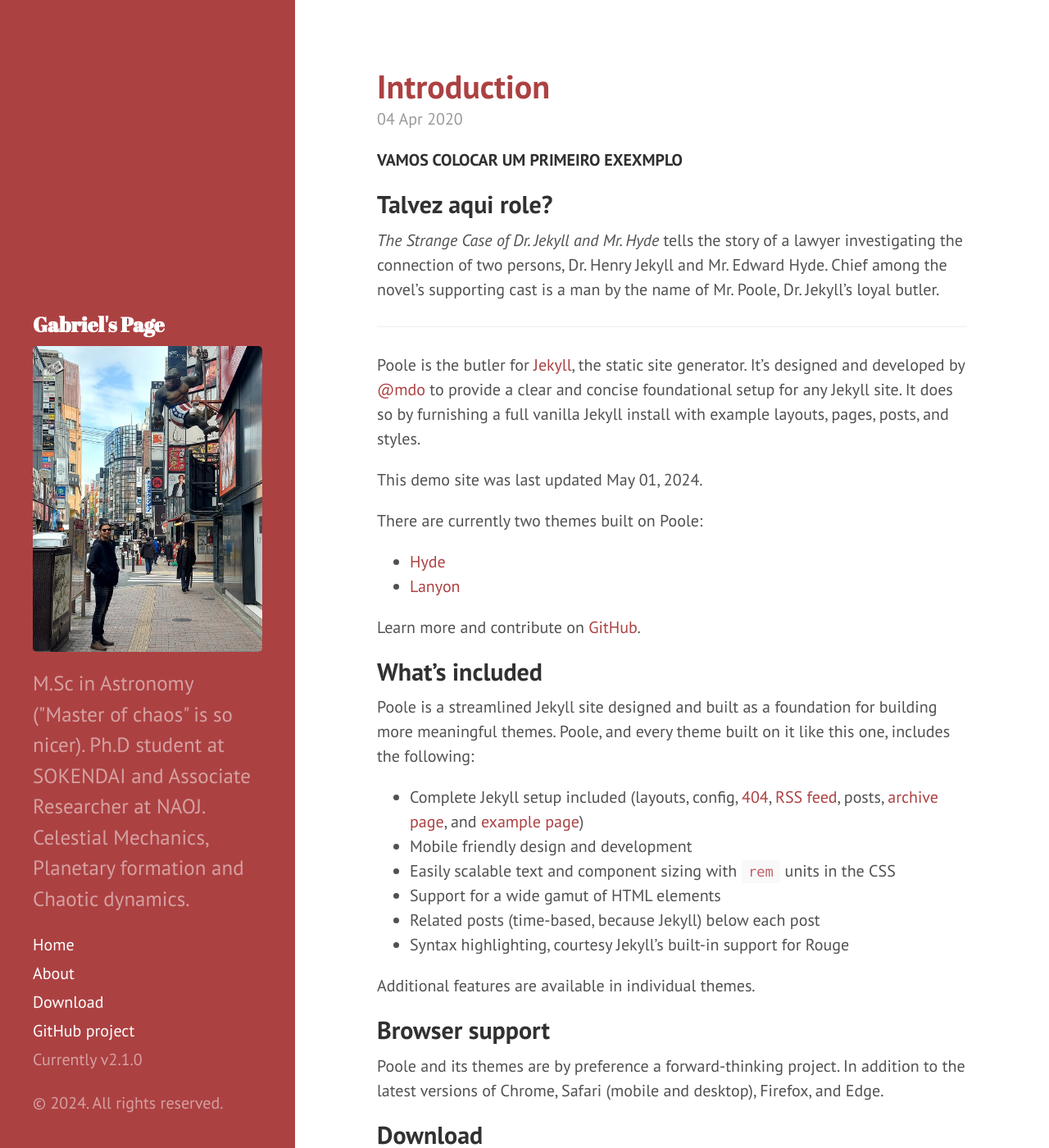
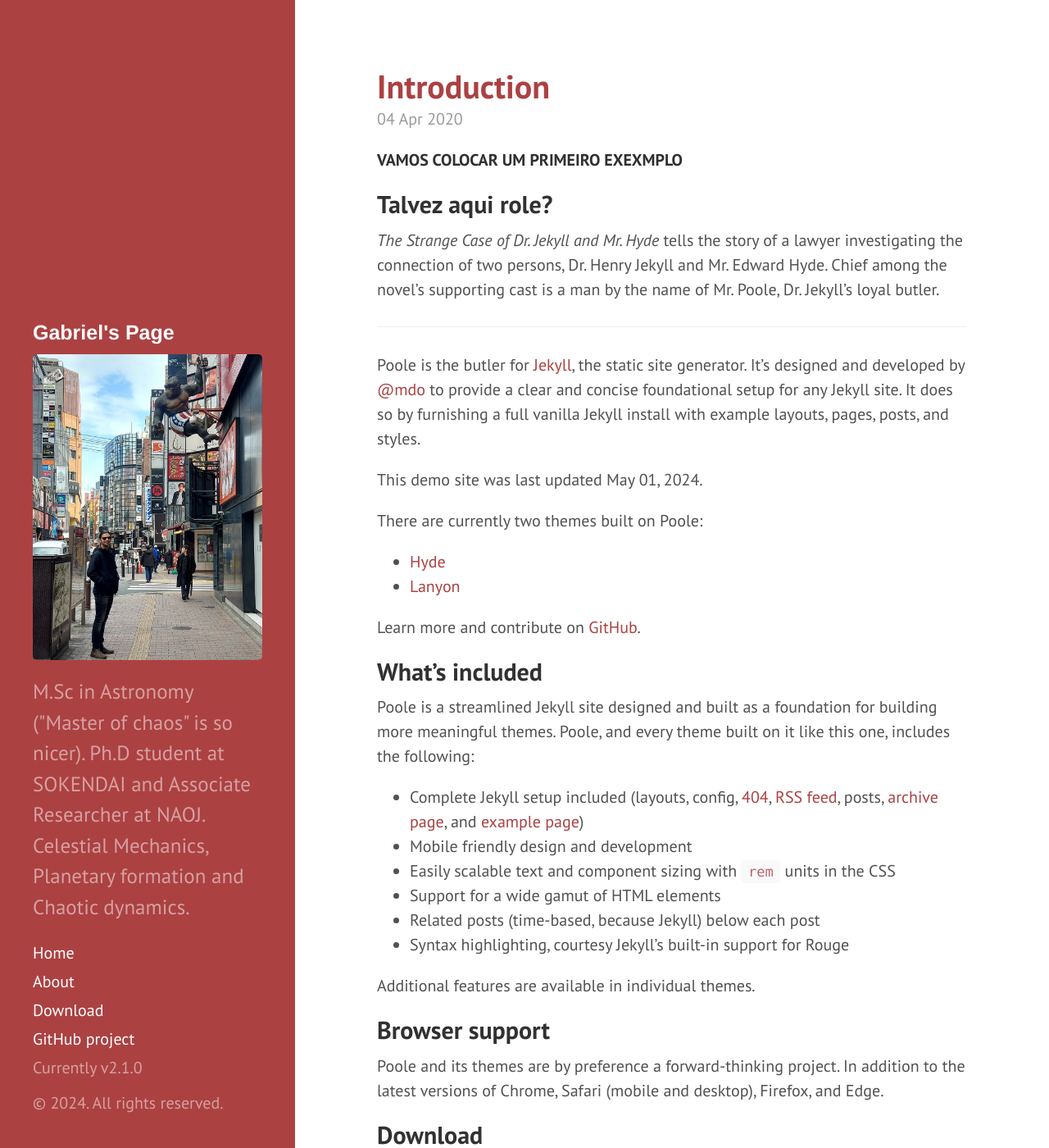
Before and after one commit to gabrieltxg/gabrieltxg.github.io, a Jekyll site: the page built from index.html, in a window 1280 px wide and 1400 px high. Shown: the whole window at 82% size. Built offline with Jekyll 4.4.1, drawn with Linux system fonts in a browser that asks for light colours; Markdown is read by kramdown in place of the engine named in the settings; the list of posts is cut into pages by our own code.

Commit message:
Update hyde.css

```diff
--- a/public/css/hyde.css
+++ b/public/css/hyde.css
@@ -79,13 +79,13 @@ html {
 .sidebar-about h1 {
   color: #fff;
   margin-top: 0;
-  font-family: "Abril Fatface", serif;
+  font-family: "Helvetica", serif;
   font-size: 1.25rem;
 }
 
 /* Sidebar nav */
 .sidebar-nav {
-  margin-bottom: 1rem;
+  margin-bottom: 0.5rem;
 }
 .sidebar-nav-item {
   display: block;
```
